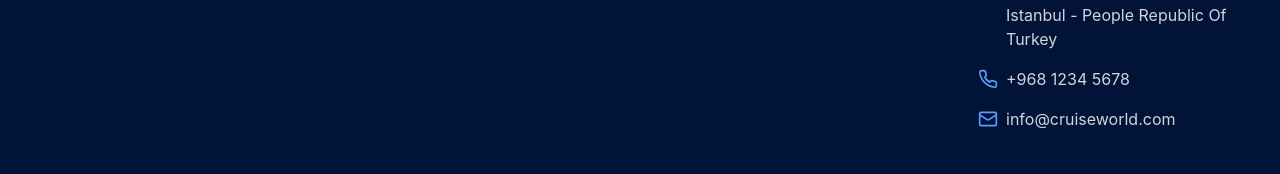
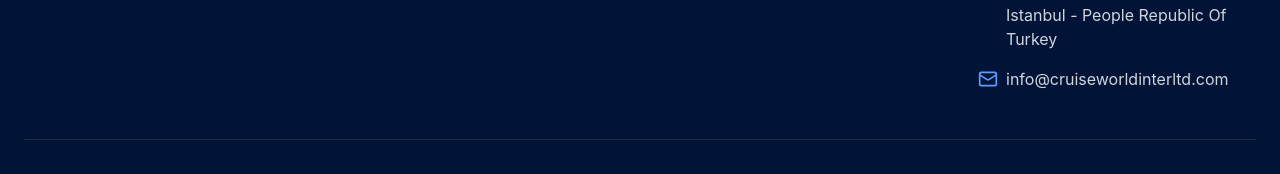
Before and after one commit to sanjaypurab/cruise-funding-portal, a React (Vite) app: page /contact in a window 1280 px wide. Shown: the part 2425-2599 px from the top of the page. Built offline with nearby package versions, Linux system fonts and the light colour scheme.

Commit message:
Visual edit in Lovable
Edited UI in Lovable

```diff
--- a/src/components/Footer.tsx
+++ b/src/components/Footer.tsx
@@ -1,11 +1,8 @@
-
 import React from 'react';
 import { Link } from 'react-router-dom';
 import { Facebook, Twitter, Linkedin, Instagram, Mail, Phone, MapPin } from 'lucide-react';
-
 const Footer: React.FC = () => {
-  return (
-    <footer className="bg-cruise-950 text-white pt-16 pb-8">
+  return <footer className="bg-cruise-950 text-white pt-16 pb-8">
       <div className="container mx-auto px-4 md:px-6">
         <div className="grid grid-cols-1 md:grid-cols-2 lg:grid-cols-4 gap-10">
           {/* Company Info */}
@@ -107,13 +104,10 @@ const Footer: React.FC = () => {
                   </address>
                 </div>
               </li>
-              <li className="flex items-center">
-                <Phone className="mr-2 h-5 w-5 text-cruise-400" />
-                <p className="text-gray-300">+968 1234 5678</p>
-              </li>
+
               <li className="flex items-center">
                 <Mail className="mr-2 h-5 w-5 text-cruise-400" />
-                <p className="text-gray-300">info@cruiseworld.com</p>
+                <p className="text-gray-300">info@cruiseworldinterltd.com</p>
               </li>
             </ul>
           </div>
@@ -136,8 +130,6 @@ const Footer: React.FC = () => {
           </div>
         </div>
       </div>
-    </footer>
-  );
+    </footer>;
 };
-
 export default Footer;
```
